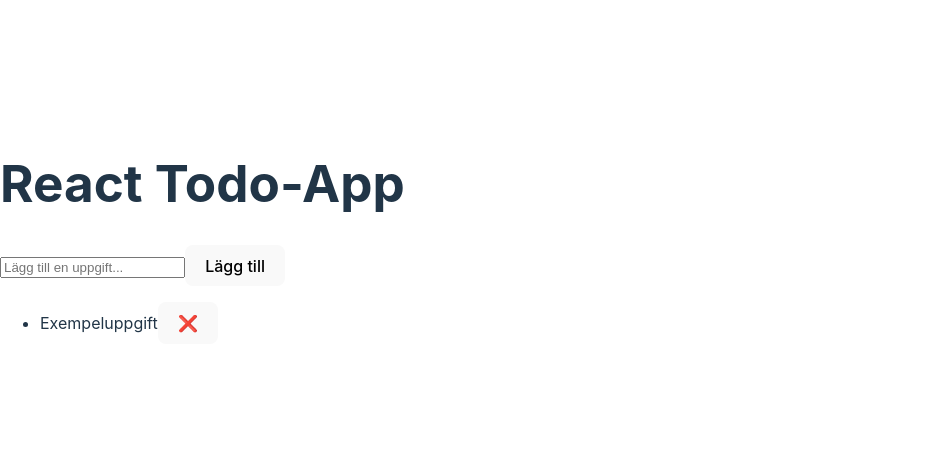
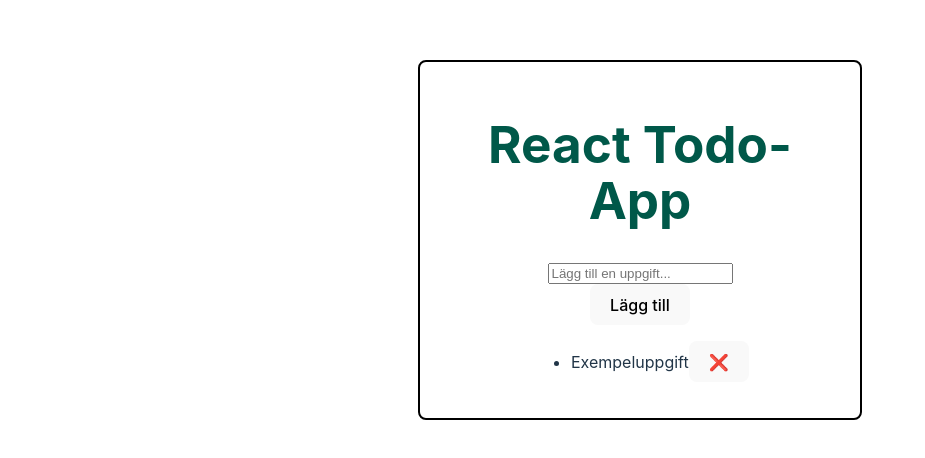
Before and after one commit to hampusvh/react-todo-app, a React (Vite) app: page / in a window 1280 px wide. Shown: the part 160-618 px from the top of the page, without its empty margins (0-925 px from the left). Built offline with nearby package versions, Linux system fonts and the light colour scheme.

Commit message:
added styling

```diff
--- a/src/App.jsx
+++ b/src/App.jsx
@@ -1,5 +1,6 @@
 
 import { useState } from "react";
+import styles from "./Todo.module.css";
 
 function App() {
   const [todos, setTodos] = useState([
@@ -35,7 +36,7 @@ function App() {
   };
 
   return (
-    <div>
+    <div className={styles.container}>
       <h1>React Todo-App</h1>
       {/* Inputfält och knapp */}
       <input
@@ -54,7 +55,7 @@ function App() {
             <li
             key={index}
             onClick={() => toggleTodo(index)}
-            style={{ textDecoration: todo.completed ? "Line-through" : "none" }}
+            className={`${styles.todoItem} ${todo.completed ? styles.completed : ""}`}
             >
               {todo.text}
               <button onClick={(e) => {
--- /dev/null
+++ b/src/Todo.module.css
@@ -0,0 +1,38 @@
+body {
+    display: flex;
+    justify-content: center;
+    align-items: center;
+    height: 100vh;
+    margin: 0;
+
+  }
+
+
+.container {
+    max-width: 400px;
+    margin: 50px auto;
+    padding: 20px;
+    border-radius: 8px;
+    text-align: center;
+    display: flex;
+    flex-direction: column;
+    align-items: center;
+    justify-content: center;
+    border: 2px solid black;
+}
+
+todoItem {
+    display: flex;
+    justify-content: space-between;
+    padding: 10px;
+    border-bottom: 1px solid #ddd;
+}
+
+.completed {
+    text-decoration: line-through;
+    color: gray;
+}
+
+h1 {
+    color: rgb(0, 88, 73);
+}
```
